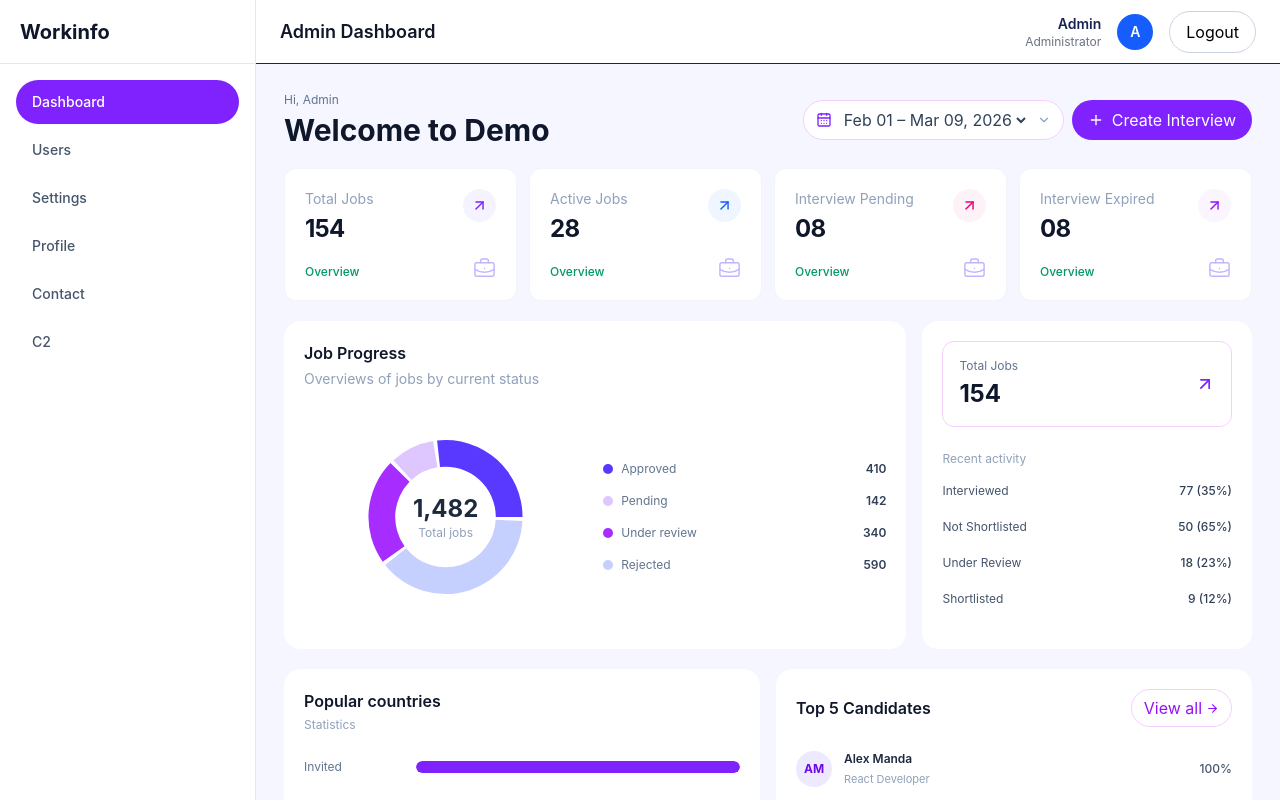
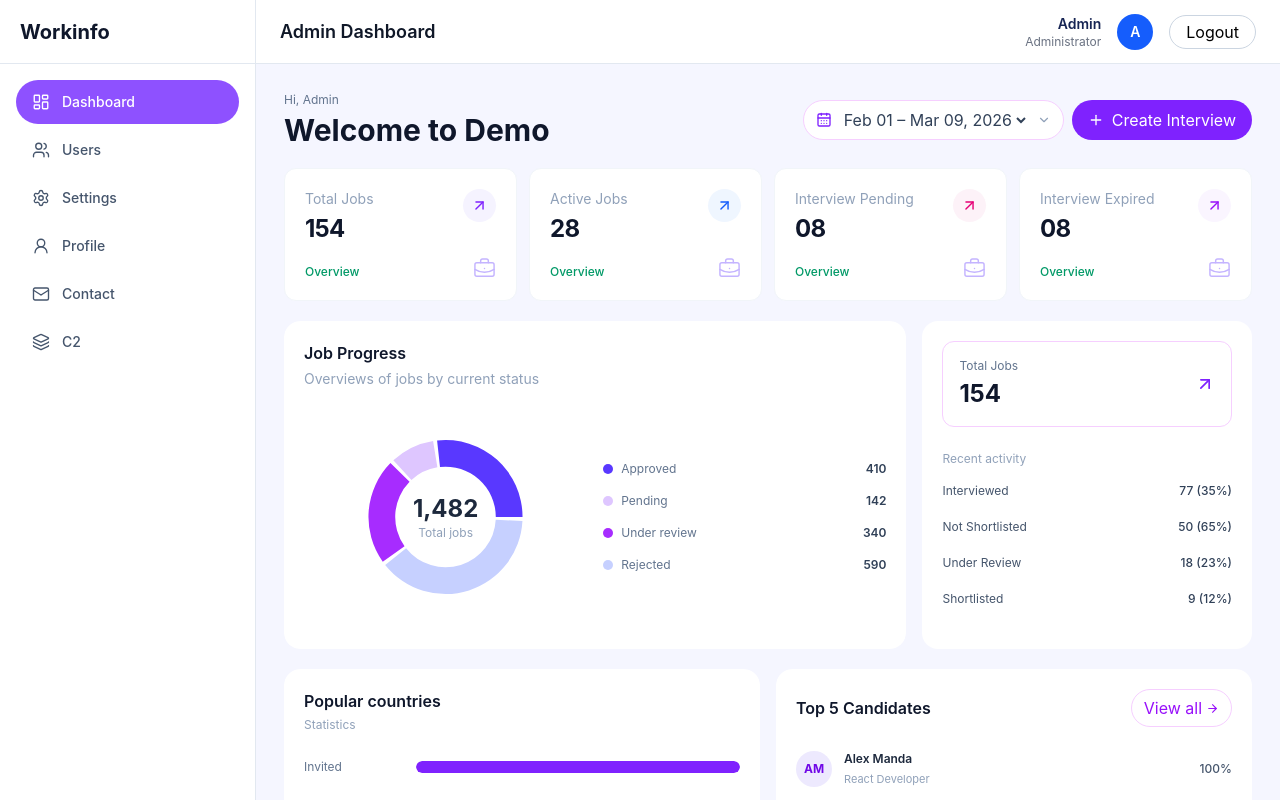
Before and after one commit to ramkumarv700/my-demo-test-work, a React (Vite) app: page /login in a window 1280 px wide. Both pictures are taken after a click on the button "Login". Shown: the top 800 px of the page. Built offline with nearby package versions, Linux system fonts and the light colour scheme.

Commit message:
Updated dashboard

```diff
--- a/src/components/Header.jsx
+++ b/src/components/Header.jsx
@@ -21,7 +21,7 @@ function Header({ onMenuClick }) {
 
   return (
 
-    <header className="sticky top-0 z-30 flex h-16 items-center justify-between border-b bg-white px-4 sm:px-5 md:px-6">
+    <header className="sticky top-0 z-30 flex h-16 items-center justify-between border-b border-slate-200 bg-white px-4 sm:px-5 md:px-6">
 
       {/* Left */}
 
@@ -73,7 +73,7 @@ function Header({ onMenuClick }) {
 
         <button
           onClick={handleLogout}
-          className="rounded-full border border-[#CBD5E1] px-2 py-2 text-xs font-medium text-[#000000] hover:bg-red-50 sm:px-4 sm:text-sm"
+          className="rounded-full border border-[#CBD5E1] px-2 py-1 text-xs font-medium text-[#000000] hover:bg-red-50 sm:px-4 sm:text-sm"
         >
           <span className="hidden sm:inline">
             Logout
--- a/src/components/Sidebar.jsx
+++ b/src/components/Sidebar.jsx
@@ -1,19 +1,26 @@
-
 import { NavLink } from "react-router-dom"
+import {
+  LayoutDashboard,
+  Users,
+  Settings,
+  UserRound,
+  Mail,
+  Layers,
+  X,
+} from "lucide-react"
 
 function Sidebar({ isOpen, onClose }) {
   const menuItems = [
-    { name: "Dashboard", path: "/dashboard" },
-    { name: "Users", path: "/users" },
-    { name: "Settings", path: "/settings" },
-    { name: "Profile", path: "/profile" },
-    { name: "Contact", path: "/contact" },
-    { name: "C2", path: "/c2" },
+    { name: "Dashboard", path: "/dashboard", icon: LayoutDashboard },
+    { name: "Users", path: "/users", icon: Users },
+    { name: "Settings", path: "/settings", icon: Settings },
+    { name: "Profile", path: "/profile", icon: UserRound },
+    { name: "Contact", path: "/contact", icon: Mail },
+    { name: "C2", path: "/c2", icon: Layers },
   ]
 
   return (
     <>
-      {/* Mobile Overlay */}
       {isOpen && (
         <div
           onClick={onClose}
@@ -22,7 +29,6 @@ function Sidebar({ isOpen, onClose }) {
         />
       )}
 
-      {/* Sidebar */}
       <aside
         className={`
           fixed left-0 top-0 z-50
@@ -30,41 +36,36 @@ function Sidebar({ isOpen, onClose }) {
           border-r border-slate-200
           bg-white
           transition-transform duration-300
-          ${
-            isOpen
-              ? "translate-x-0"
-              : "-translate-x-full"
-          }
+          ${isOpen ? "translate-x-0" : "-translate-x-full"}
           lg:translate-x-0
         `}
       >
-        {/* Logo */}
         <div className="flex h-16 shrink-0 items-center justify-between border-b border-slate-200 px-5">
           <h1 className="text-xl font-bold text-slate-900">
             Workinfo
           </h1>
 
-          {/* Mobile Close Button */}
           <button
             type="button"
             onClick={onClose}
             aria-label="Close sidebar"
             className="rounded-full p-2 text-slate-600 transition-colors hover:bg-violet-50 hover:text-violet-700 focus-visible:outline-2 focus-visible:outline-offset-2 focus-visible:outline-violet-600 lg:hidden"
           >
-            ✕
+            <X size={20} />
           </button>
         </div>
 
-        {/* Navigation */}
         <nav className="flex-1 space-y-1 overflow-y-auto p-4">
-          {menuItems.map((item) => (
+          {menuItems.map((item) => {
+            const Icon = item.icon
+
+            return (
               <NavLink
                 key={item.path}
                 to={item.path}
                 onClick={onClose}
-              className={({ isActive }) =>
-                `
-                  flex min-h-10 items-center
+                className={({ isActive }) => `
+                  flex min-h-10 items-center gap-3
                   rounded-full px-4 py-3
                   text-sm font-medium
                   transition-colors
@@ -73,15 +74,16 @@ function Sidebar({ isOpen, onClose }) {
                   focus-visible:outline-violet-600
                   ${
                     isActive
-                      ? "bg-violet-600 text-white hover:bg-violet-700"
+                      ? "bg-violet-500 text-white hover:bg-violet-700"
                       : "text-slate-600 hover:bg-violet-50 hover:text-violet-700"
                   }
-                `
-              }
+                `}
               >
-              {item.name}
+                <Icon size={18} strokeWidth={1.8} />
+                <span>{item.name}</span>
               </NavLink>
-          ))}
+            )
+          })}
         </nav>
       </aside>
     </>
--- a/src/components/ui/TextField.jsx
+++ b/src/components/ui/TextField.jsx
@@ -27,7 +27,7 @@ function TextField({
         aria-describedby={
           error ? `${inputId}-error` : undefined
         }
-        className={`h-11 w-full rounded-lg border bg-white px-3 text-sm text-slate-900 outline-none placeholder:text-slate-400 focus:border-blue-600 focus:ring-2 focus:ring-blue-100 ${
+        className={`h-11 w-full rounded-full border bg-white px-3 text-sm text-slate-900 outline-none placeholder:text-slate-400 focus:border-blue-600 focus:ring-2 focus:ring-blue-100 ${
           error
             ? "border-red-500"
             : "border-slate-300"
--- a/src/pages/Login.jsx
+++ b/src/pages/Login.jsx
@@ -5,7 +5,9 @@ import { useNavigate } from "react-router-dom"
 import { login } from "../redux/slices/authSlice"
 import Button from "../components/ui/Button"
 import TextField from "../components/ui/TextField"
-import loginImage from "../assets/login-image.png"
+import loginImage from "../assets/image 1.png"
+import brandLogo from "../assets/brandLogo.png"
+
 
 function Login() {
   const dispatch = useDispatch()
@@ -46,9 +48,12 @@ function Login() {
 
           {/* Brand */}
           <div className="mb-10">
-            <h1 className="text-2xl font-bold text-slate-900">
-              Workinfo
-            </h1>
+            <img
+              src={brandLogo}
+              alt="Workinfo login illustration"
+              className="h-[200px] w-[200px] object-contain object-left"
+
+            />
           </div>
 
           {/* Heading */}
@@ -109,18 +114,19 @@ function Login() {
         </div>
       </section>
 
+
       {/* Right: Image Area — 60% */}
       <section className="relative hidden min-h-screen items-center justify-center overflow-hidden bg-[#F5F6FF] p-8 lg:flex xl:p-12">
-
         <div className="flex h-full w-full items-center justify-center">
           <img
             src={loginImage}
             alt="Workinfo login illustration"
-            className="h-full max-h-[80vh] w-full object-contain"
+            className="h-[500px] w-[500px] object-contain"
+
           />
         </div>
+      </section>
 
-      </section>
 
     </main>
   )
```
Also changed, not shown: src/assets/brandLogo.png (added), src/assets/image 1.png (added). Lines whose indentation alone changed are shown as unchanged.
